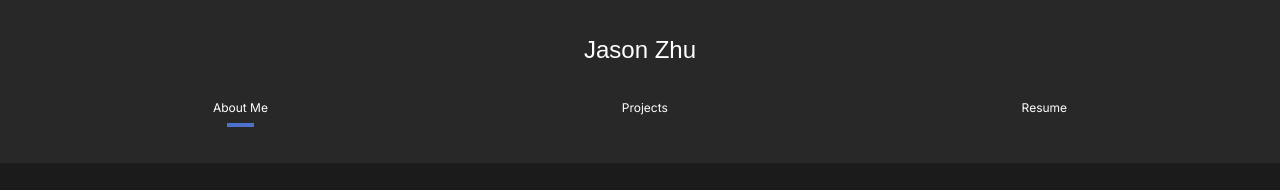
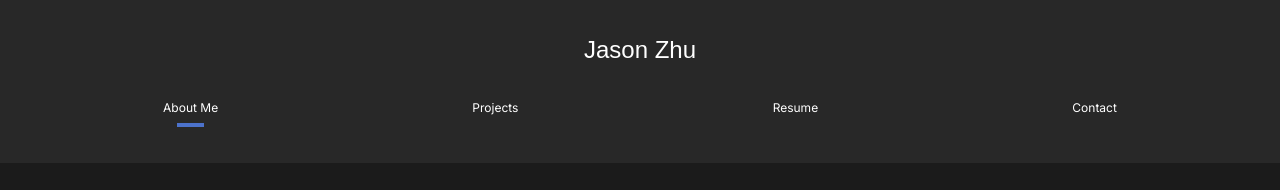
Before and after one commit to jzhu43/my-website, a React (Create React App) app: page / in a window 1280 px wide. Shown: the top 190 px of the page. Built offline with nearby package versions, Linux system fonts and the light colour scheme.

Commit message:
Created a new Contact button on the nav bar

```diff
--- a/src/components/GlobalStyle.js
+++ b/src/components/GlobalStyle.js
@@ -6,6 +6,7 @@ const GlobalStyle = createGlobalStyle`
     margin: 0;
     padding: 0;
     box-sizing: border-box;
+    scroll-behavior: smooth;
     // outline-style: solid;
 }
 
--- a/src/components/Nav.js
+++ b/src/components/Nav.js
@@ -36,6 +36,9 @@ const Nav = () => {
           <a href={Pdf} target='_blank' rel='noopener noreferrer'>
             Resume
           </a>
+        </li>
+        <li>
+          <a href="/#contact-section">Contact</a>
         </li>
       </ul>
     </StyledNav>
```
